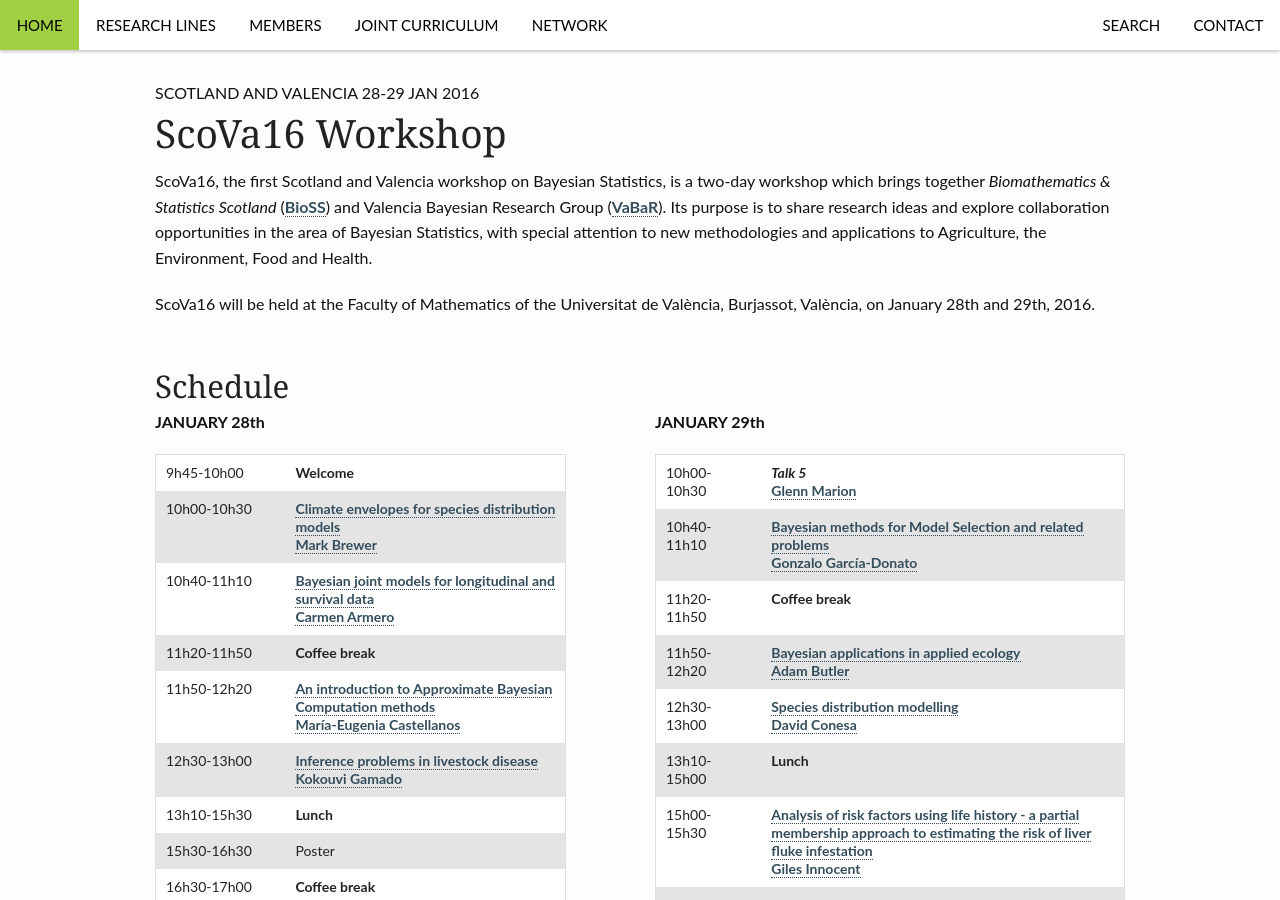
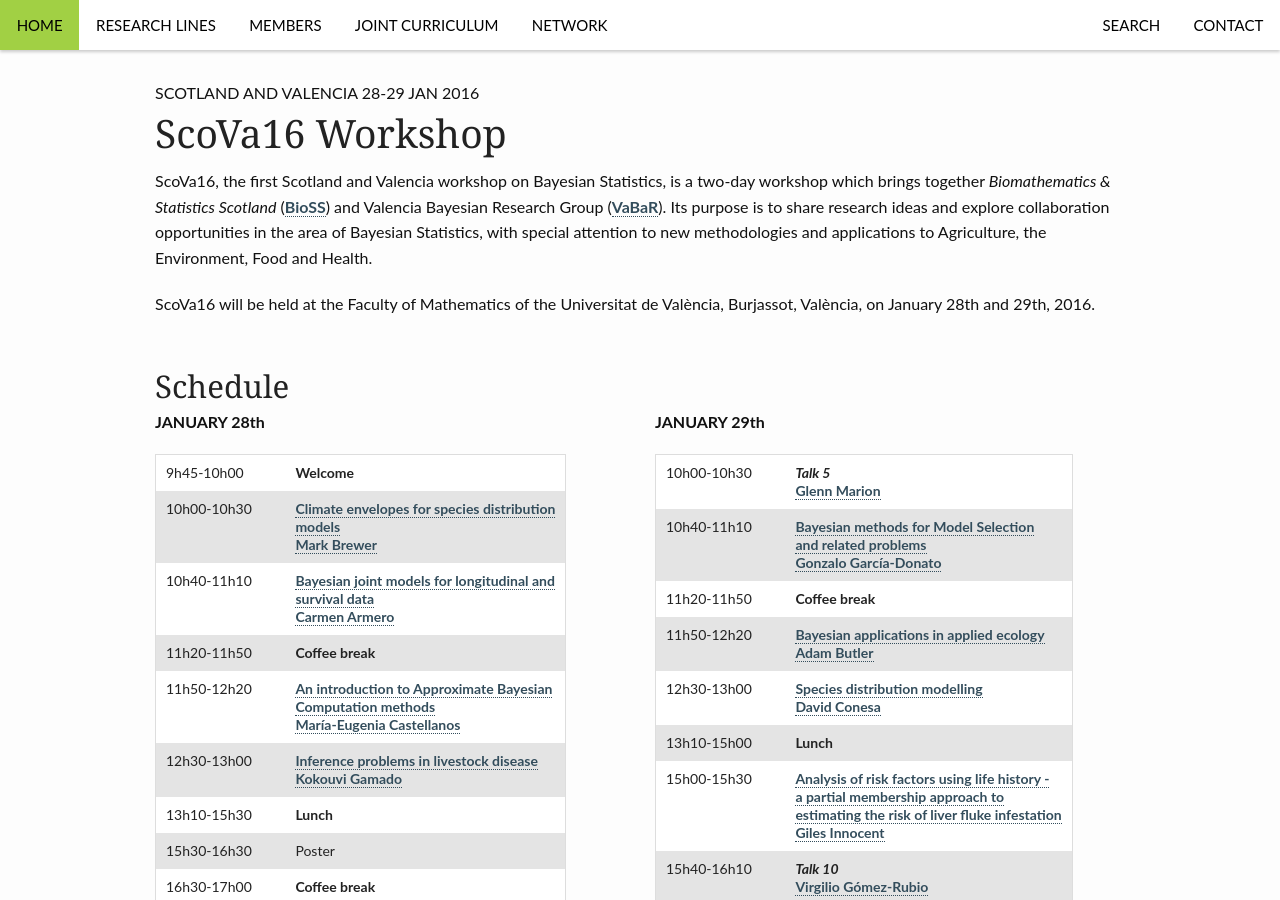
Before and after one commit to VABAR/VABAR.github.io, a Jekyll site: the page built from _posts/events/2015-12-17-ScoVa16.md, in a window 1280 px wide and 900 px high. Built offline with Jekyll 4.4.1, drawn with Linux system fonts in a browser that asks for light colours.

Commit message:
Update 2015-12-17-ScoVa16.md

```diff
--- a/_posts/events/2015-12-17-ScoVa16.md
+++ b/_posts/events/2015-12-17-ScoVa16.md
@@ -36,12 +36,12 @@
 **JANUARY 29th**
 
 10h00-10h30 || **_Talk 5_** <br>[Glenn Marion](http://www.bioss.ac.uk/people/glenn.html)
-10h40-11h10 || [Bayesian methods for Model Selection and related problems]({{ site.url }}/assets/scova16/Gonzalo-Abstract.pdf)<br>[Gonzalo García-Donato](http://www.uclm.es/profesorado/garcia-donato/)
+10h40-11h10 || [Bayesian methods for Model Selection <br> and related problems]({{ site.url }}/assets/scova16/Gonzalo-Abstract.pdf)<br>[Gonzalo García-Donato](http://www.uclm.es/profesorado/garcia-donato/)
 11h20-11h50 || **Coffee break**
 11h50-12h20 || [Bayesian applications in applied ecology]({{ site.url }}/assets/scova16/Butler-Abstract.pdf)<br>[Adam Butler](http://www.bioss.ac.uk/people/adam.html)
 12h30-13h00 || [Species distribution modelling]({{ site.url }}/assets/scova16/Conesa-Abstract.pdf)<br>[David Conesa](http://www.geeitema.org/conesa/)
 13h10-15h00 || **Lunch**
-15h00-15h30 || [Analysis of risk factors using life history - a partial membership approach to estimating the risk of liver fluke infestation]({{ site.url }}/assets/scova16/Innocent-Abstract.pdf)<br>[Giles Innocent](http://www.bioss.ac.uk/people/giles.html)
+15h00-15h30 || [Analysis of risk factors using life history - <br> a partial membership approach to <br> estimating the risk of liver fluke infestation]({{ site.url }}/assets/scova16/Innocent-Abstract.pdf)<br>[Giles Innocent](http://www.bioss.ac.uk/people/giles.html)
 15h40-16h10 || **_Talk 10_**<br>[Virgilio Gómez-Rubio](http://www.uclm.es/profesorado/vgomez/)
 16h20-16h50 || **Coffee break**
 16h50-19h00 || Scientific brainstorm
```
